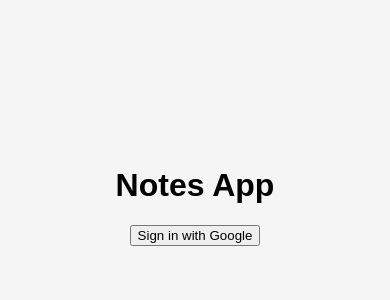
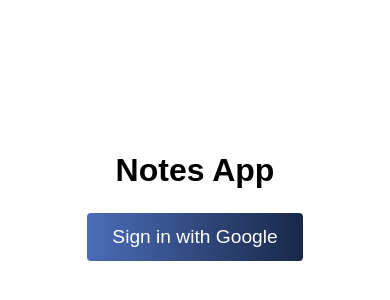
Before and after one commit to 0rigin-c0de/Markdown-App-, a React (Vite) app: page / in a window 390 px wide. Shown: the part 226-526 px from the top of the page. Built offline with nearby package versions, Linux system fonts and the light colour scheme; no server answers.

Commit message:
intial-commit

```diff
--- a/src/index.css
+++ b/src/index.css
@@ -129,16 +129,6 @@
   display: flex;
 }
 
-.no-notes {
-  width: 100%;
-  height: 100vh;
-  display: flex;
-  flex-direction: column;
-  justify-content: center;
-  align-items: center;
-  background-color: whitesmoke;
-}
-
 
 .delete-btn {
   display: none;
@@ -198,3 +188,50 @@
   top: -7px;
   left: -2px
 }
+
+/* Add these styles to the bottom of the index.css file */
+.no-notes {
+  display: flex;
+  flex-direction: column;
+  justify-content: center;
+  align-items: center;
+  height: 100vh;
+}
+
+.app-title {
+  font-size: 3rem;
+  margin-bottom: 2rem;
+  text-align: center;
+}
+
+.google-login {
+  background: linear-gradient(to right, #4b6cb7, #182848);
+  color: white;
+  border: none;
+  border-radius: 4px;
+  font-size: 1.5rem;
+  padding: 1rem 2rem;
+  cursor: pointer;
+  transition: background-color 0.2s ease-in-out;
+}
+
+.google-login:hover {
+  background: linear-gradient(to right, #182848, #4b6cb7);
+}
+
+/* Make it responsive */
+@media (max-width: 768px) {
+  .no-notes {
+    padding: 2rem;
+  }
+
+  .app-title {
+    font-size: 2rem;
+    margin-bottom: 1.5rem;
+  }
+
+  .google-login {
+    font-size: 1.2rem;
+    padding: 0.8rem 1.6rem;
+  }
+}
```
